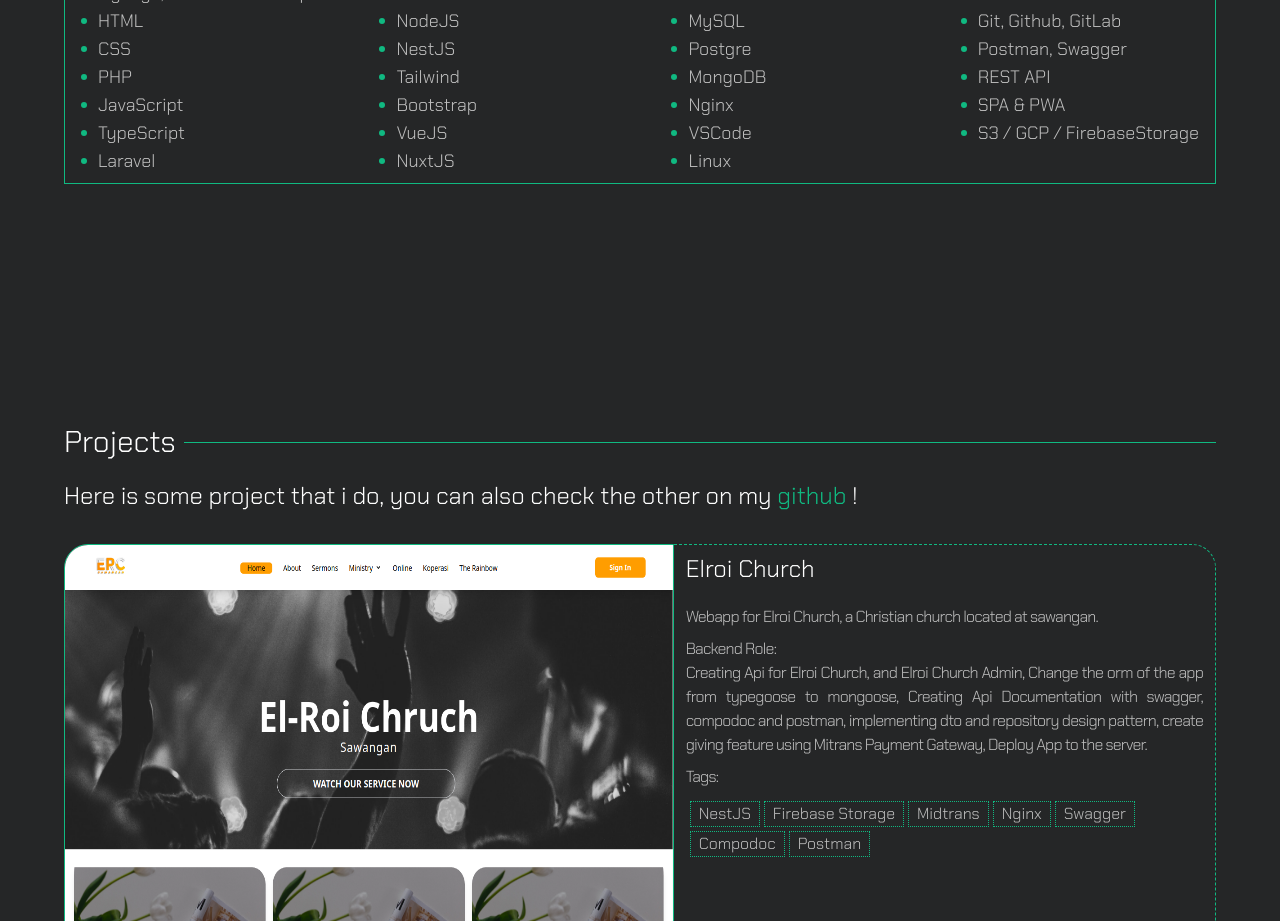
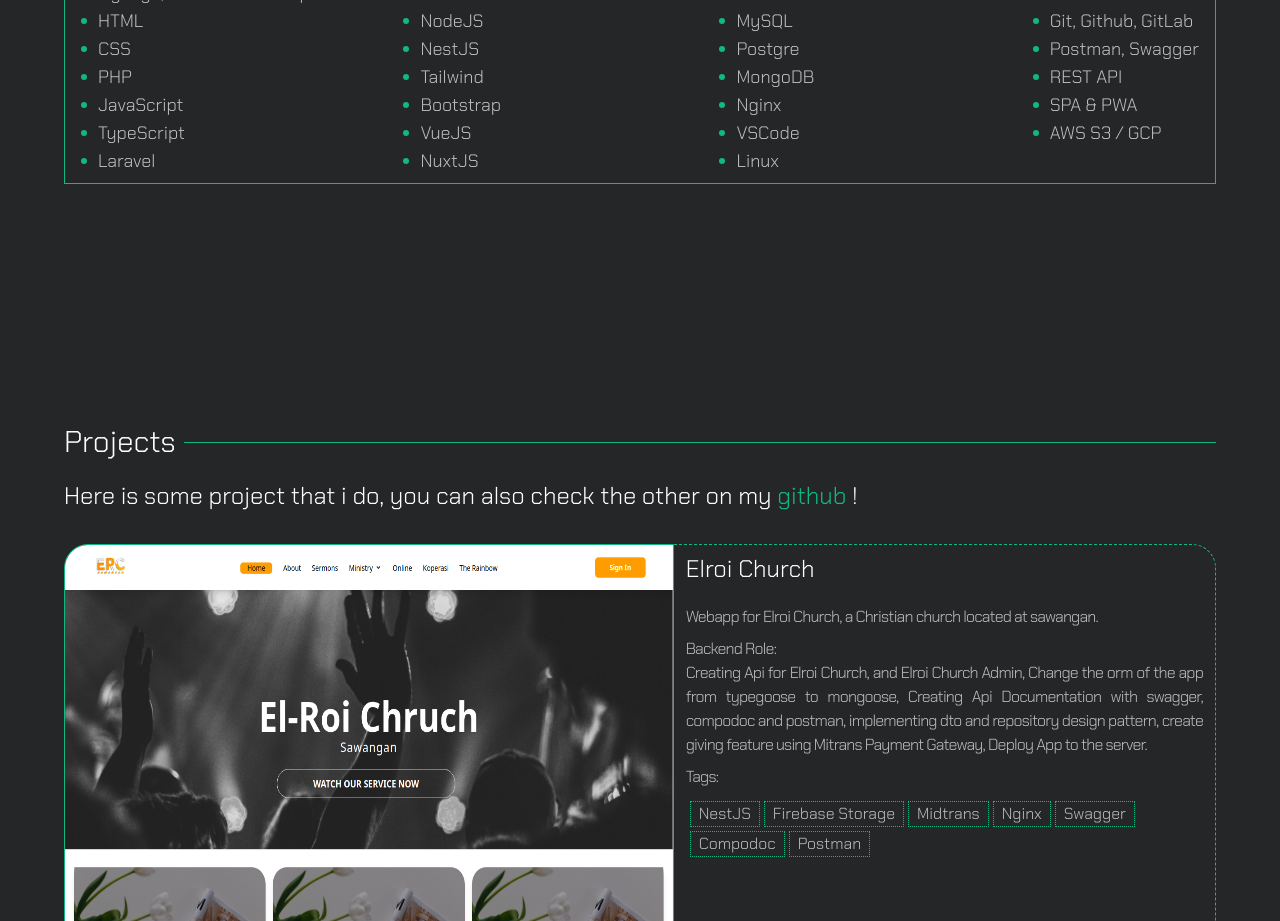
Before and after one commit to rdanang-dev/hi-danang.github.io, a Vue app: page / in a window 1280 px wide. Shown: the part 1380-2301 px from the top of the page. Built offline with nearby package versions, Linux system fonts and the light colour scheme; what vue-toasted, vue-typer would draw is missing.

Commit message:
refactor: chagne about

```diff
--- a/src/components/About.vue
+++ b/src/components/About.vue
@@ -118,9 +118,7 @@
                 <span class="-ml-2 text-custom-content">SPA & PWA</span>
               </li>
               <li class="text-green-500">
-                <span class="-ml-2 text-custom-content"
-                  >S3 / GCP / FirebaseStorage</span
-                >
+                <span class="-ml-2 text-custom-content">AWS S3 / GCP </span>
               </li>
             </ul>
           </div>
```
